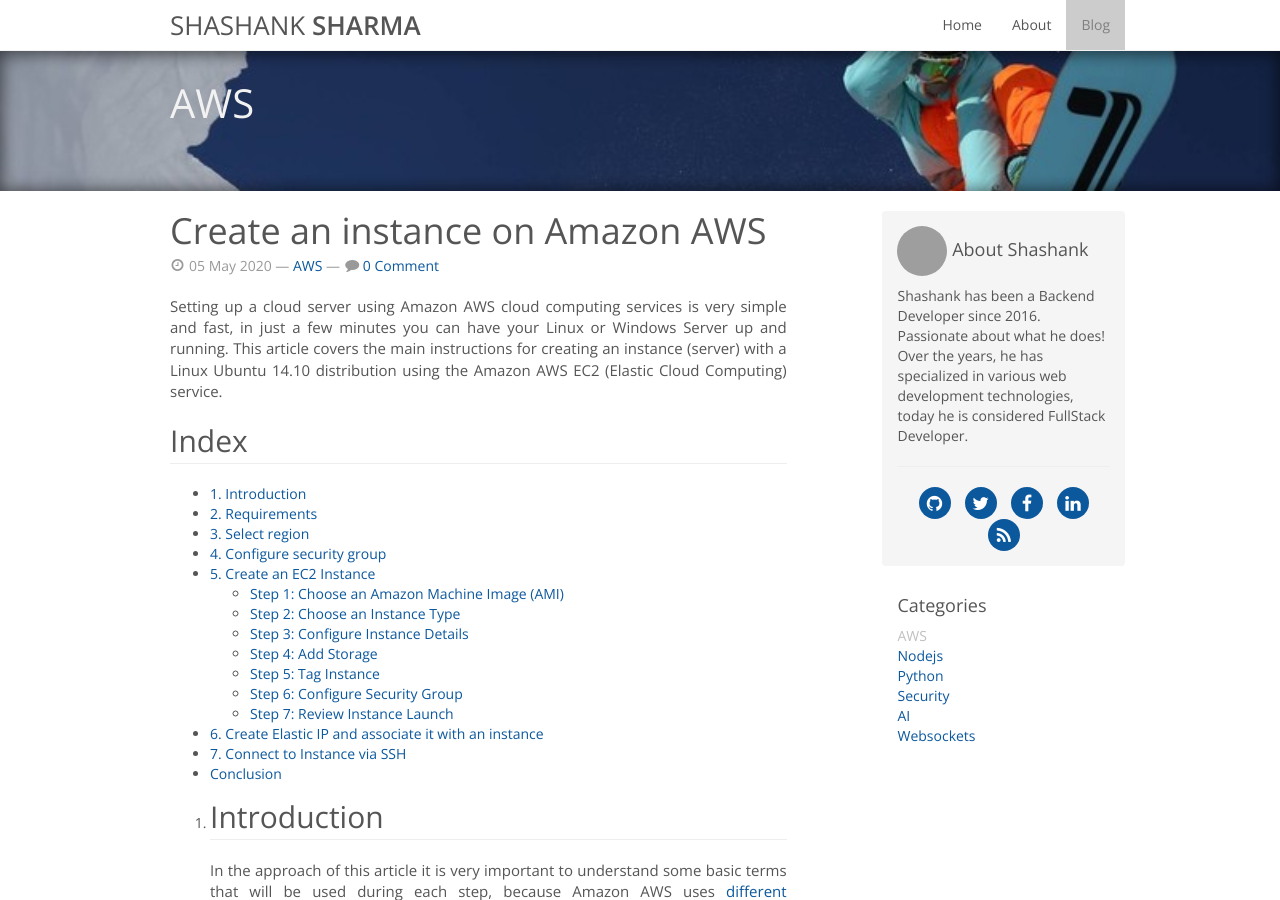
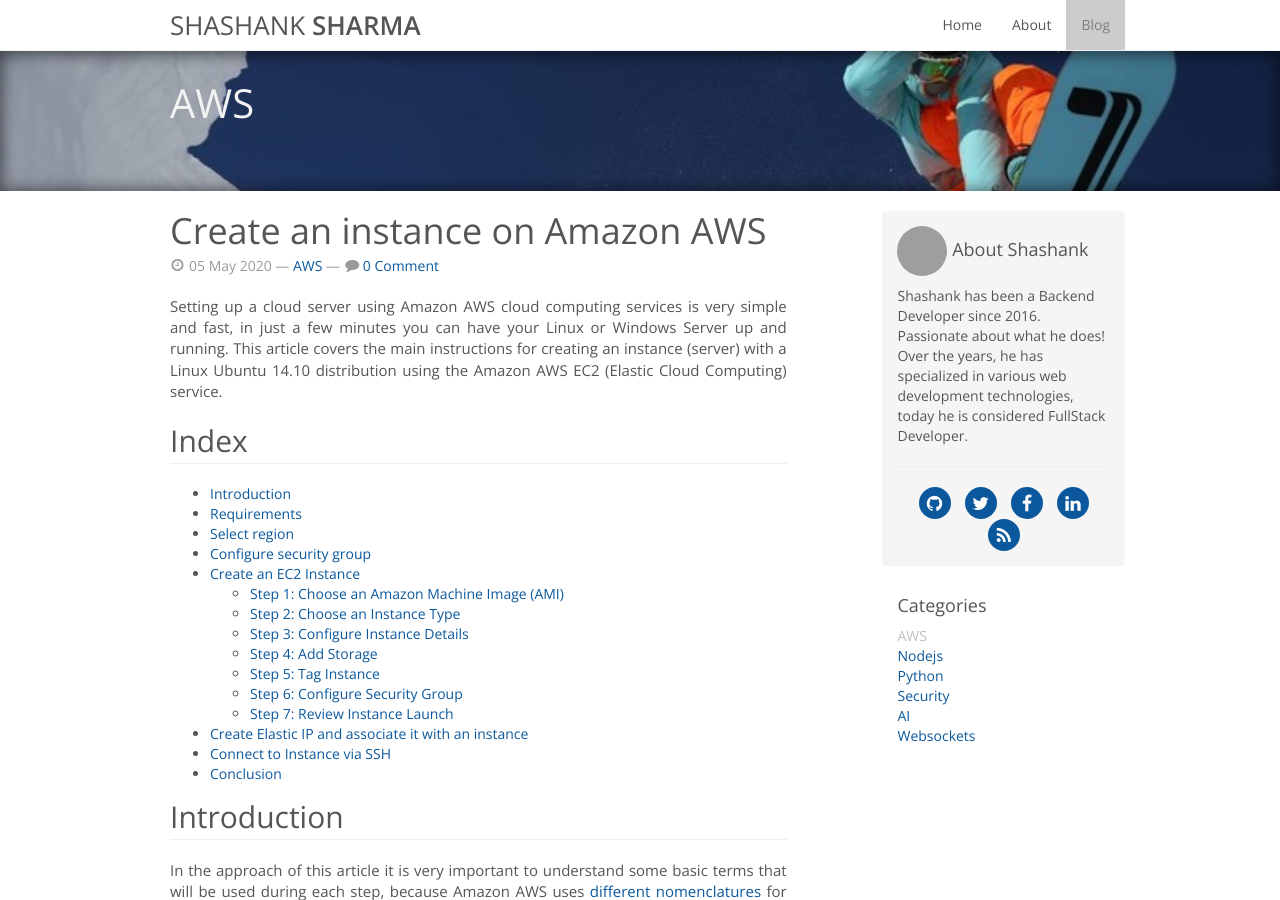
Before and after one commit to shashank34/shashank.github.io, a Jekyll site: the page built from _source/blog/_posts/2020-06-17-create-instance-aws.md, in a window 1280 px wide and 900 px high. Built offline with Jekyll 4.4.1, drawn with Linux system fonts in a browser that asks for light colours; comment, search, counter and statistics services are not loaded; some of the changed text lies outside the part shown; grey boxes are pictures that could not be loaded.

Commit message:
auto link bug fix enable code ray 101b

```diff
--- a/_source/blog/_posts/2020-06-17-create-instance-aws.md
+++ b/_source/blog/_posts/2020-06-17-create-instance-aws.md
@@ -13,11 +13,11 @@
 ----------------
 <!-- MarkdownTOC autolink=true bracket=round  depth=3 -->
 
-- [1. Introduction](#1.-introduction)
-- [2. Requirements](#2.-requirements)
-- [3. Select region](#3.-select-region)
-- [4. Configure security group](#4-configure-security-group)
-- [5. Create an EC2 Instance](#5-create-an-ec2-instance)
+- [Introduction](#introduction)
+- [Requirements](#requirements)
+- [Select region](#select-region)
+- [Configure security group](#configure-security-group)
+- [Create an EC2 Instance](#create-an-ec2-instance)
   - [Step 1: Choose an Amazon Machine Image (AMI)](#step-1:-choose-an-amazon-machine-image-(ami))
   - [Step 2: Choose an Instance Type](#step-2:-choose-an-instance-type)
   - [Step 3: Configure Instance Details](#step-3:-configure-instance-details)
@@ -25,17 +25,17 @@
   - [Step 5: Tag Instance](#step-5:-tag-instance)
   - [Step 6: Configure Security Group](#step-6:-configure-security-group)
   - [Step 7: Review Instance Launch](#step-7:-review-instance-launch)
-- [6. Create Elastic IP and associate it with an instance](#6.-create-elastic-ip-and-associate-it-with-an-instance)
-- [7. Connect to Instance via SSH](#7.-connect-to-instance-via-ssh)
+- [Create Elastic IP and associate it with an instance](#create-elastic-ip-and-associate-it-with-an-instance)
+- [Connect to Instance via SSH](#connect-to-instance-via-ssh)
 - [Conclusion](#conclusion)
 
 <!-- /MarkdownTOC -->
 
-1. Introduction
+Introduction
 -----------------
 In the approach of this article it is very important to understand some basic terms that will be used during each step, because Amazon AWS uses [different nomenclatures][glossary] for its services, therefore, terms such as, ***Instance*** means **Server** , ***Elastic IP*** means **Fixed IP**, ***Security Group*** means  **Firewall** and ***Console*** means **Panel**.
 
-2. Requirements
+Requirements
 -----------------
 To proceed with this article, it is necessary to:
 
@@ -44,7 +44,7 @@
 - Have [Putty][putty] installed (Windows users only).
 
 
-3. Select region
+Select region
 -------------------------
 After entering the AWS [console]  is necessary to define a standard region where your data and servers will be stored, Amazon AWS has DataCenter around the world if you want to target services to users nationwide, then choose the region Mumbai.
 
@@ -59,7 +59,7 @@
 
 After selecting a region, click on the [EC2][ec2] service.
 
-4. Configure Security Group
+Configure Security Group
 ---------------------------------------------
 
 Before creating an instance, it is important to define a  **Security Group** with access permissions according to its objective, in which case a new **Security Group** will be defined to meet the requirements of a web server, therefore it will be necessary to release TCP ports 80 for access via HTTP protocol and 22 to be able to connect to the server remotely via SSH.
@@ -79,12 +79,12 @@
 Now, add the firewall rules by clicking the **Add Rule**
 button in the column `Type` select the **TCP** protocol `HTTP` and then the same process also add the protocol for `SSH`.
 
-> **IMPORTANT:** As this instance will still go through several configurations and tests to become a publicly accessible webserver, then it is recommended to temporarily release accesses only for your IP, in the **Source** olumn inform your IP address, as you can see in the *image 4.1*.
+**IMPORTANT:** As this instance will still go through several configurations and tests to become a publicly accessible webserver, then it is recommended to temporarily release accesses only for your IP, in the **Source** olumn inform your IP address, as you can see in the *image 4.1*.
 
 To finish click **Create**.
 
 
-5. Create an EC2 instance
+Create an EC2 instance
 -----------------------------------------
 Well, now in the side menu of the <small>image 5.1</small> console click on Instances and then click on the **Launch Instance**.
 <div class="img-wrap text-center">
@@ -163,8 +163,8 @@
 ### Step 7: Review Instance Launch
 [step7]: #step-7:-review-instance-launch "Step 7: Review Instance Launch"
 
-\- Review your settings then click **Launch**.
-\- AAfter clicking on **Launch** a dialog window will open <small> image 5.7 </small>, so that you have access to your instance via SSH in this window create your key pair or select an existing one.
+- Review your settings then click **Launch**.
+- AAfter clicking on **Launch** a dialog window will open <small> image 5.7 </small>, so that you have access to your instance via SSH in this window create your key pair or select an existing one.
 
 <div class="img-wrap text-center">
 <img src="/images/aws/step-7.png" alt="" class="img-thumbnail" width="400">
@@ -188,7 +188,7 @@
 
 Step 3 ends here, the next step is to create and associate an Elastic IP to that instance.
 
-6. Create Elastic IP and associate it with an instance
+Create Elastic IP and associate it with an instance
 ---------------------------------------------------------
 
 In the side menu of the EC2 console go to `NETWORK & SECURITY` and click on **Elastic IP**, then click on  **Allocate New Address**, click on **Yes, Allocate**.
@@ -209,7 +209,7 @@
 
 Now back to the EC2 Instances console, see in the description of your Linux instance a public fixed IP has been defined. Now you can use this address whenever you connect to your instance.
 
-7. Connect to Instance via SSH
+Connect to Instance via SSH
 ----------------------------------
 
 Your Linux instance was created, an Elastic IP was associated! It is now possible to connect the instance securely via SSH, using your private key saved when creating the instance.
@@ -226,11 +226,11 @@
 
 	$ ssh -i MyKeyPair.pem ubuntu@XX.XXX.XXX.XX
 
-> **Tip:** you can also connect using your **DNS** address ex:
+  **Tip:** you can also connect using your **DNS** address ex:
 
 	$ ssh -i MyKeyPair.pem ubuntu@ec2-XX-XX-XXX-XXX.ap-south-1.compute.amazonaws.com
 
-> **Tip:** the default user on Linux Ubuntu is: `ubuntu` other Linux distributions can be `ec2-user` or `root`, but the process for connecting is the same.
+  **Tip:** the default user on Linux Ubuntu is: `ubuntu` other Linux distributions can be `ec2-user` or `root`, but the process for connecting is the same.
 
 If everything was done correctly the following Ubuntu welcome screen will be displayed:
 
```
